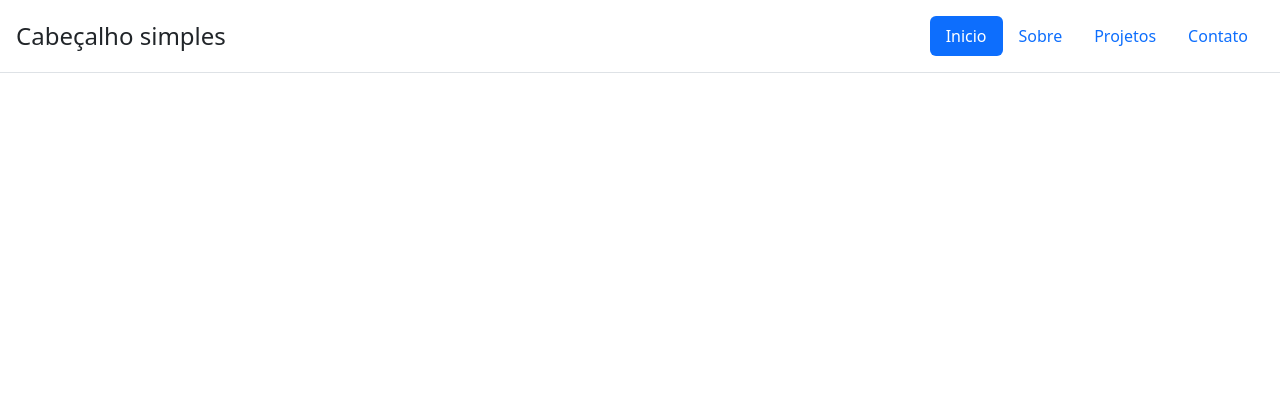
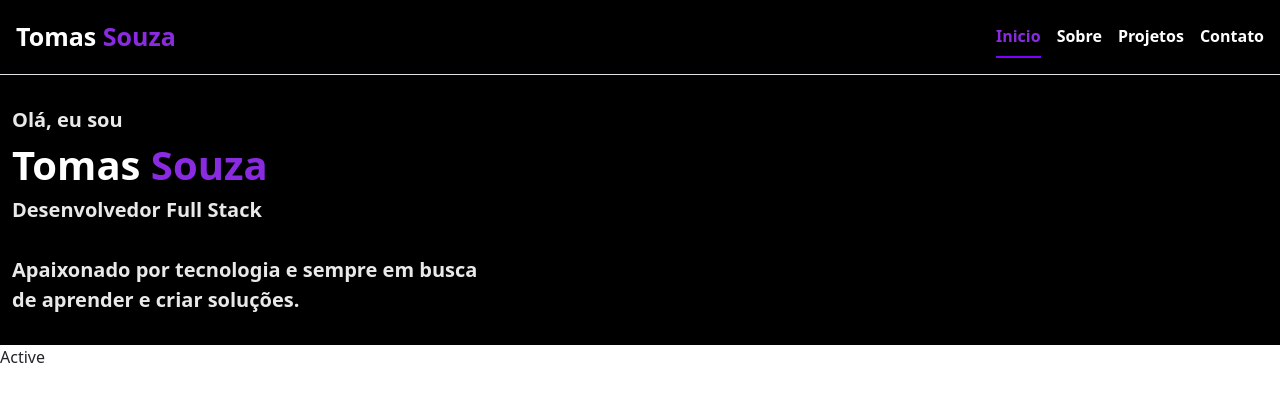
Before and after one commit to tomasosouza-bit/aula1811, a plain HTML site: page index.html in a window 1280 px wide. Drawn offline with nearby package versions, Linux system fonts and the light colour scheme.

Commit message:
adicionando corpo do texto

```diff
--- a/index.html
+++ b/index.html
@@ -14,29 +14,38 @@
 <body>
 
 
-    <header class="d-flex flex-wrap align-items-center justify-content-between py-3 mb-4 border-bottom px-3">
+    <header class="d-flex flex-wrap align-items-center justify-content-between py-3 mb-0 border-bottom px-3">
 
         <a href="/" class="d-flex align-items-center text-dark text-decoration-none">
-            <span class="fs-4">Cabeçalho simples</span>
+            <strong> <span class="tomas">Tomas <span class="roxo">Souza</span></span></strong>
         </a>
-
-        <ul class="nav nav-pills">
+        <ul class="nav nav-underline">
             <li class="nav-item">
-                <a href="#" class="nav-link active">Inicio</a>
+                <a class="nav-link active" aria-current="page" href="#"><span class="roxo">Inicio</span></a>
             </li>
             <li class="nav-item">
-                <a href="#" class="nav-link">Sobre</a>
+                <a class="nav-link" href="#"><span class="branco">Sobre</span></a>
             </li>
             <li class="nav-item">
-                <a href="#" class="nav-link">Projetos</a>
+                <a class="nav-link" href="#"> <span class="branco">Projetos</span></a>
             </li>
             <li class="nav-item">
-                <a href="#" class="nav-link">Contato</a>
+                <a class="nav-link disabled" aria-disabled="true"><span class="branco">Contato</span></a>
             </li>
-
         </ul>
 
     </header>
+    <div class="caixaTexto">
+
+        <p class="texto">Olá, eu sou <br><span class="tomaSouza">Tomas <span class="roxo">Souza</span> </span>
+            <br>Desenvolvedor Full Stack<br><br>
+            Apaixonado por tecnologia e sempre em busca<br>de aprender e criar soluções.
+        </p>
+
+    </div>
+
+      <a class="sm:flex-fill sm:text-center nav-link active" aria-current="page" href="#">Active</a>
+
 
     <script src="https://cdn.jsdelivr.net/npm/bootstrap@5.3.8/dist/js/bootstrap.bundle.min.js"></script>
 
--- a/resources/style.css
+++ b/resources/style.css
@@ -0,0 +1,48 @@
+
+
+.tomas{
+    font-size: 25px;
+    color: white;
+}
+
+.roxo{
+        color: blueviolet;
+
+}
+
+.branco{
+    color: white;
+}
+
+header{
+    background-color: black;
+}
+
+.nav-underline .nav-link.active {
+    color: #8000ff;
+    border-bottom-color: #8000ff;
+}
+
+li {
+    font-weight: bold;
+}
+
+.tomaSouza{
+    font-size: 40px;
+    color: white;
+}
+
+.caixaTexto {
+    background-color: black;
+    margin: 0;
+    padding: 30px 12px;
+    width: 100%;
+    color: white;
+}
+
+.texto {
+    margin: 0;
+    font-weight: bold;
+    font-size: 20px;
+    color: rgb(233, 233, 233);
+}
```
